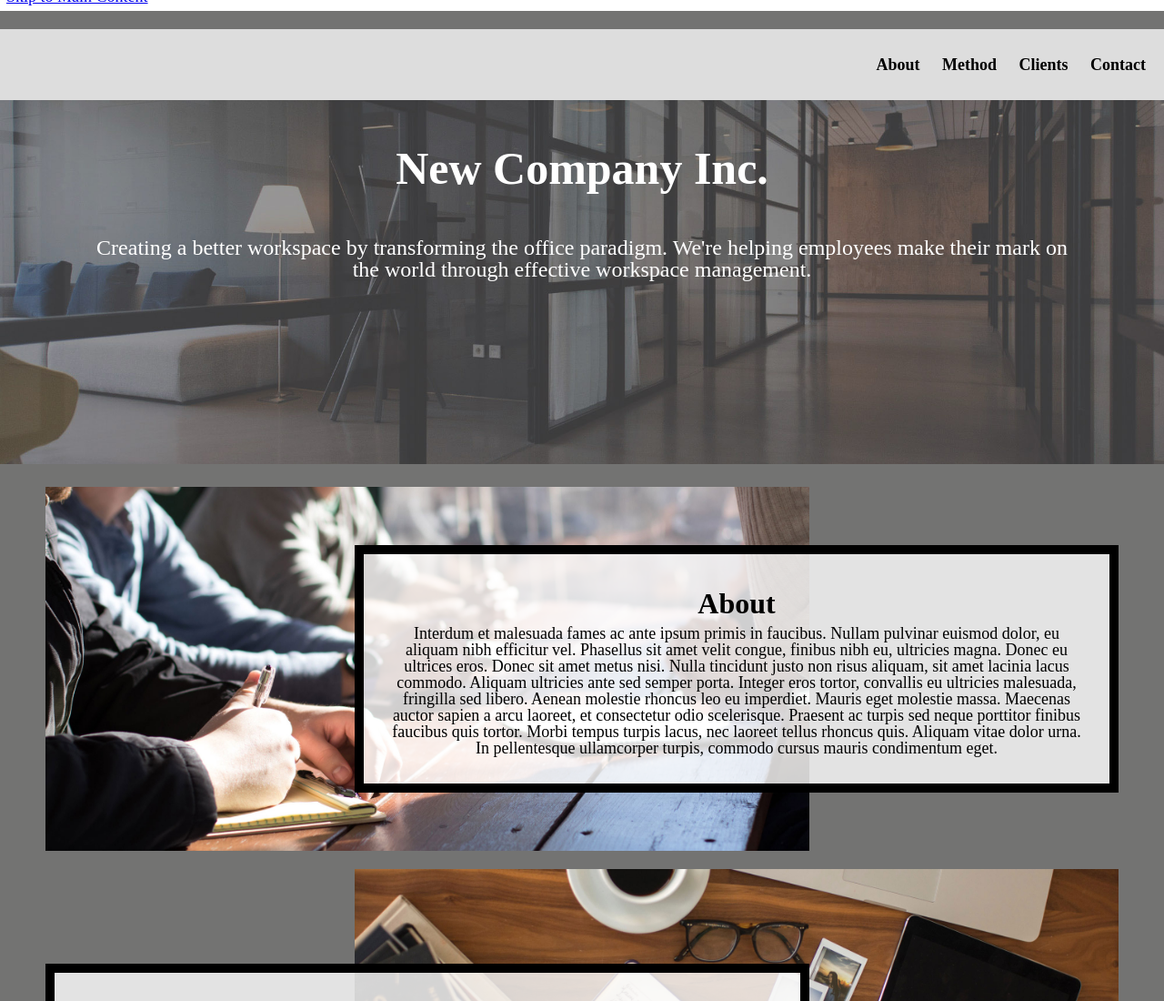
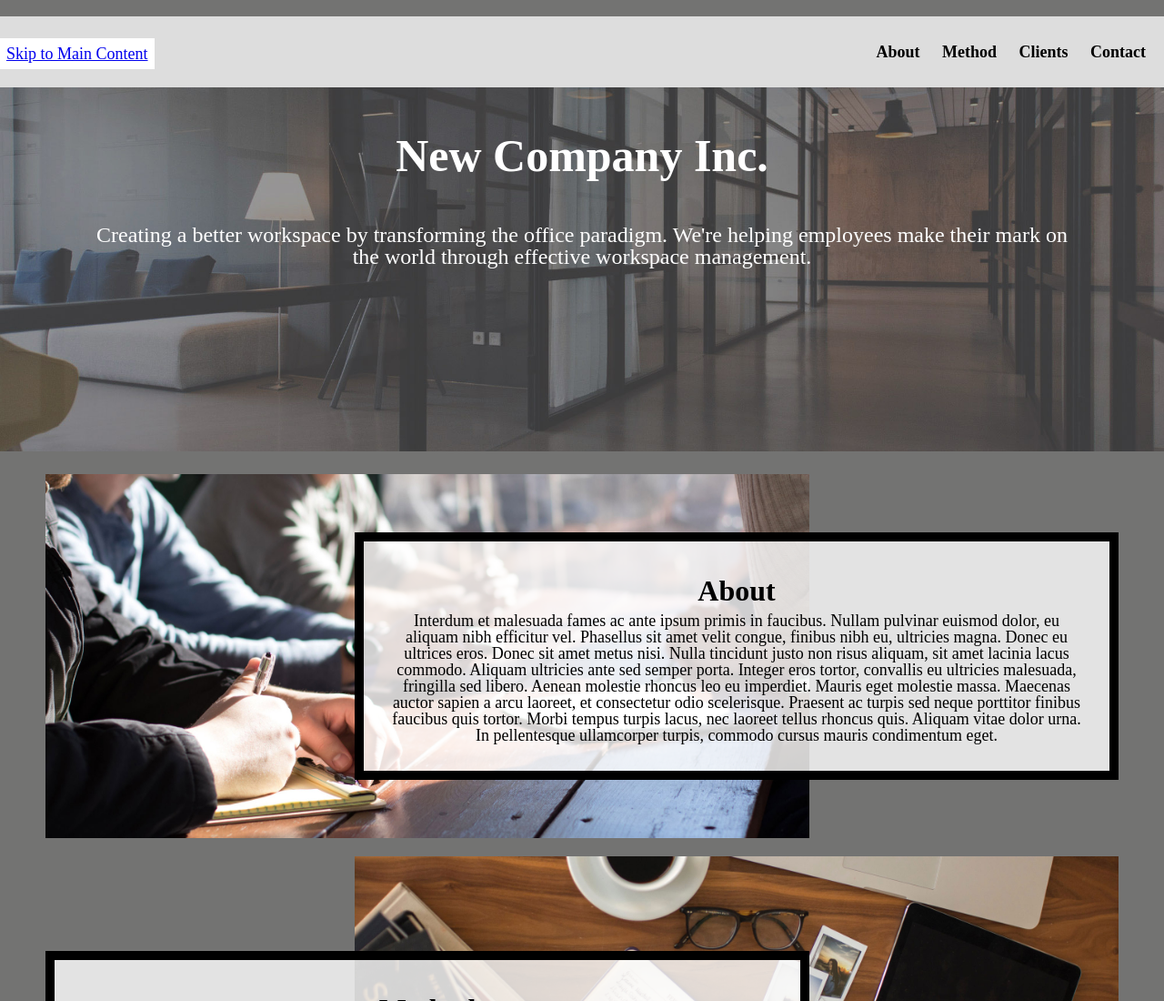
Before and after one commit to JordanDodson/homework5-2021, a plain HTML site: page index.html in a window 1280 px wide. Shown: the top 1100 px of the page at 91% size. Drawn offline with Linux system fonts and the light colour scheme.

Commit message:
fixed skip padding

```diff
--- a/css/style.css
+++ b/css/style.css
@@ -67,7 +67,7 @@ a:hover{
 }
 
 /*Req 3a*/
-.skip{
+.skip a{
   background: white;
   left: 0;
   padding: 7px;
@@ -75,7 +75,7 @@ a:hover{
   transition: top 1s ease-out;
   z-index: 1;
   position: relative;
-  bottom: 20px;
+  bottom: -50px;
 }
 
 .skip a:focus{
```
